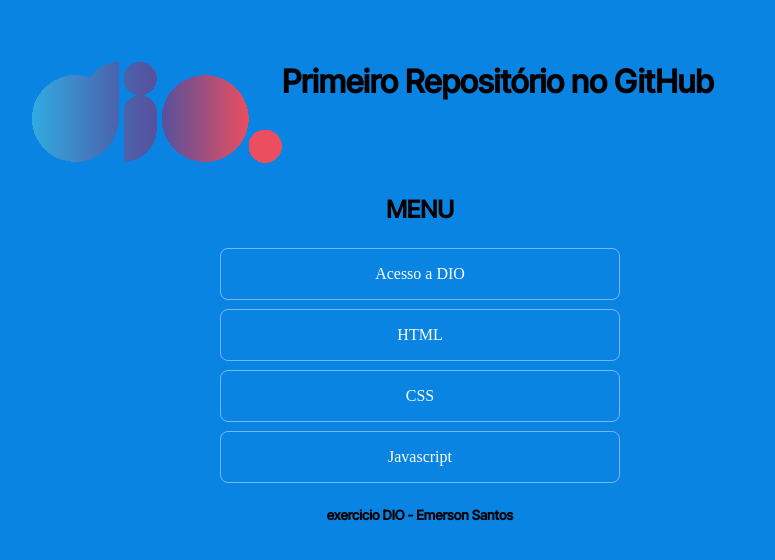
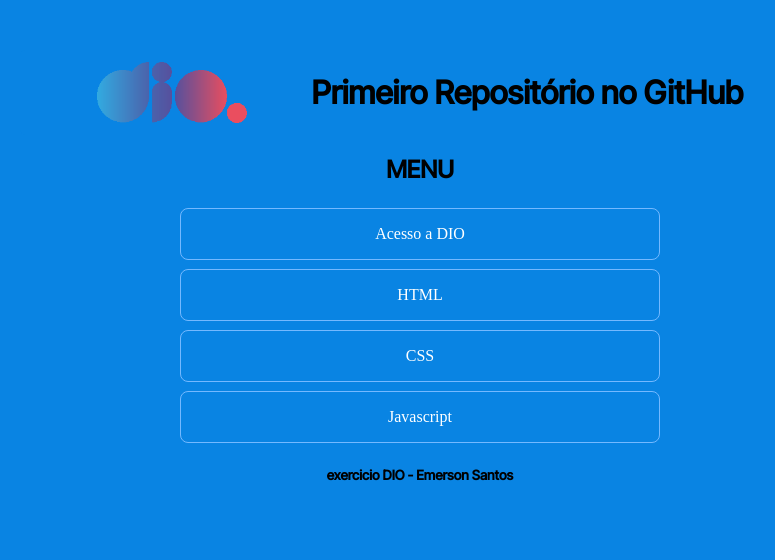
Before and after one commit to Emerson-A-santos/dio-primeiro-repositorio, a plain HTML site: page index.html in a window 1280 px wide. Shown: the whole page, without its empty margins (220-995 px from the left). Drawn offline with Linux system fonts and the light colour scheme; a web font is replaced by a local one.

Commit message:
Update in banner, button

```diff
--- a/index.css
+++ b/index.css
@@ -5,9 +5,11 @@
     background-color: #0984e3;
 
 }
+
 .container{
     width: 100%;
     max-width: 800px;
+    min-width: 200px;
     margin: auto;
     margin-top:50px;
     margin-bottom: 60px;
@@ -19,11 +21,18 @@
     padding-top: 20px;
 }
 .banner{
+
     display: flex;
+    justify-content: space-evenly;
+    align-items: center;
     padding: 12px;
     border-radius:  5px
+
 }
-
+.banner img {
+    width: 150px;
+    height: 61px;
+}
 h2, h1 {
     text-align: center;
     font-family: 'Inter Tight', sans-serif;
@@ -42,11 +51,12 @@ h2, h1 {
     margin-left: auto;
     margin-right: auto;
     padding: 16px 24px;
-    width: 50%;
+    width: 60%;
     border: 1px solid #74b9ff;
     border-radius: 8px;
     color: #fff;
     text-decoration: none;
+    min-width: 300px;
 }
 ul li a:hover {
     background: #74b9ff;
```
